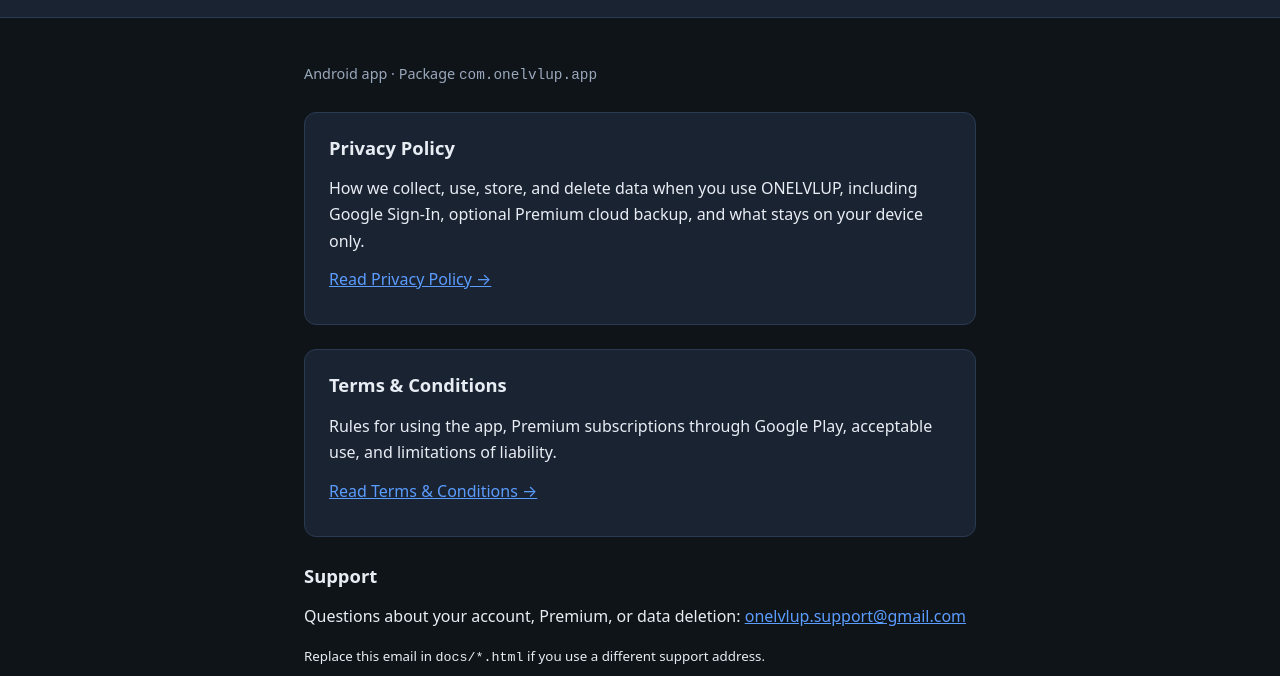
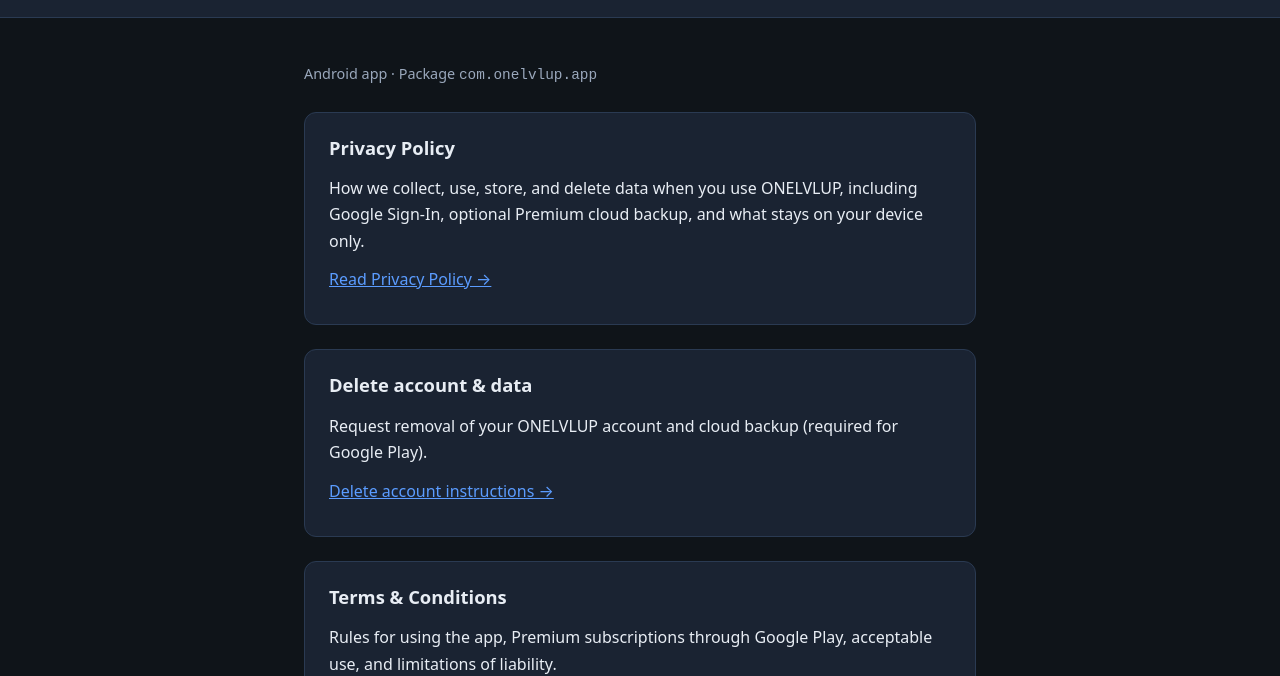
Before and after one commit to u53rm4n1/onelvlup-legal, a plain HTML site: page index.html in a window 1280 px wide. Shown: the part 124-800 px from the top of the page. Drawn offline with Linux system fonts and the light colour scheme; files that its build step writes are made by us from their sources.

Commit message:
Update index.html

```diff
--- a/index.html
+++ b/index.html
@@ -34,6 +34,14 @@
     </div>
 
     <div class="card">
+      <h2>Delete account &amp; data</h2>
+      <p>
+        Request removal of your ONELVLUP account and cloud backup (required for Google Play).
+      </p>
+      <p><a href="delete-account.html">Delete account instructions →</a></p>
+    </div>
+
+    <div class="card">
       <h2>Terms &amp; Conditions</h2>
       <p>
         Rules for using the app, Premium subscriptions through Google Play,
```
